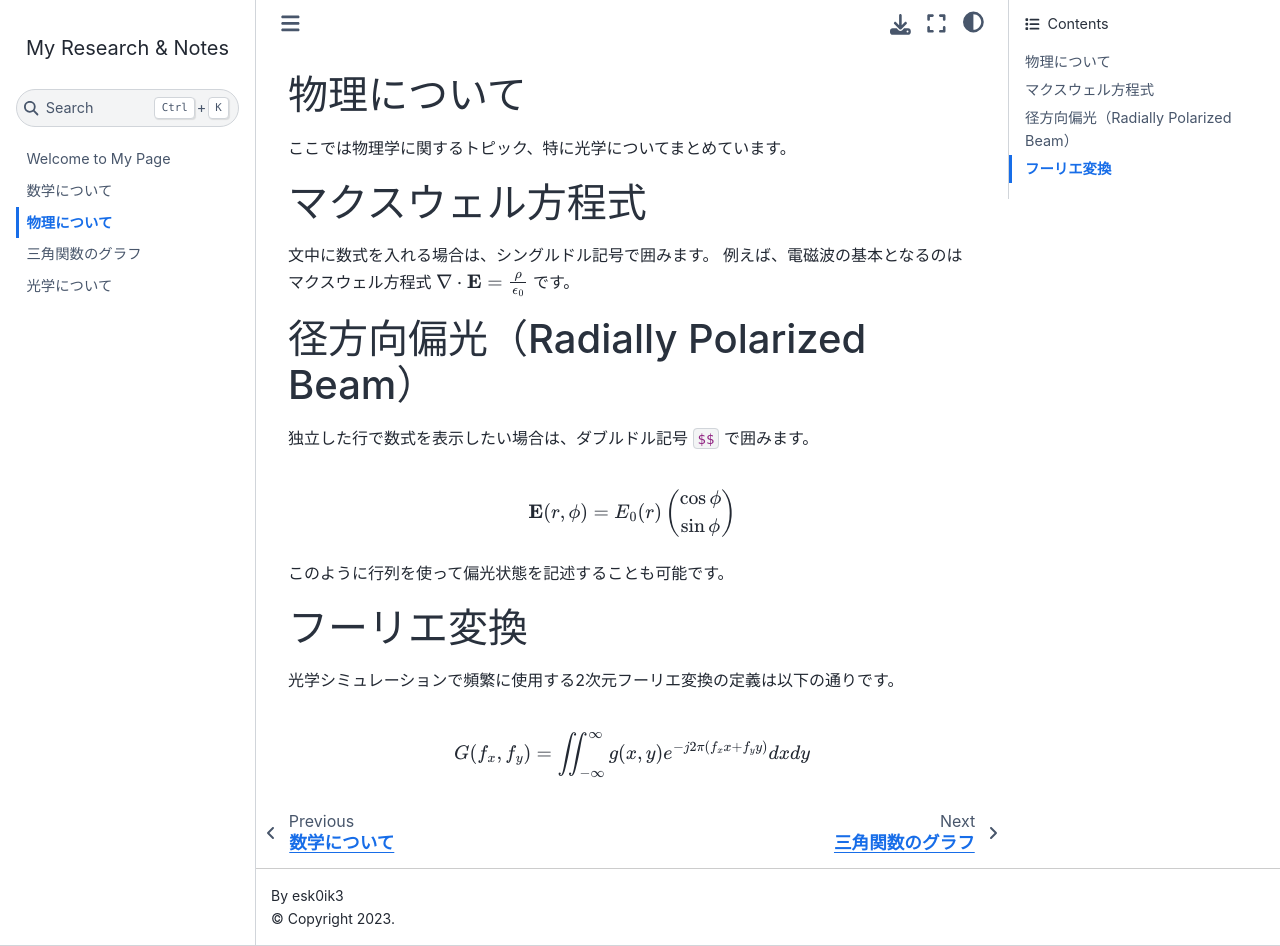
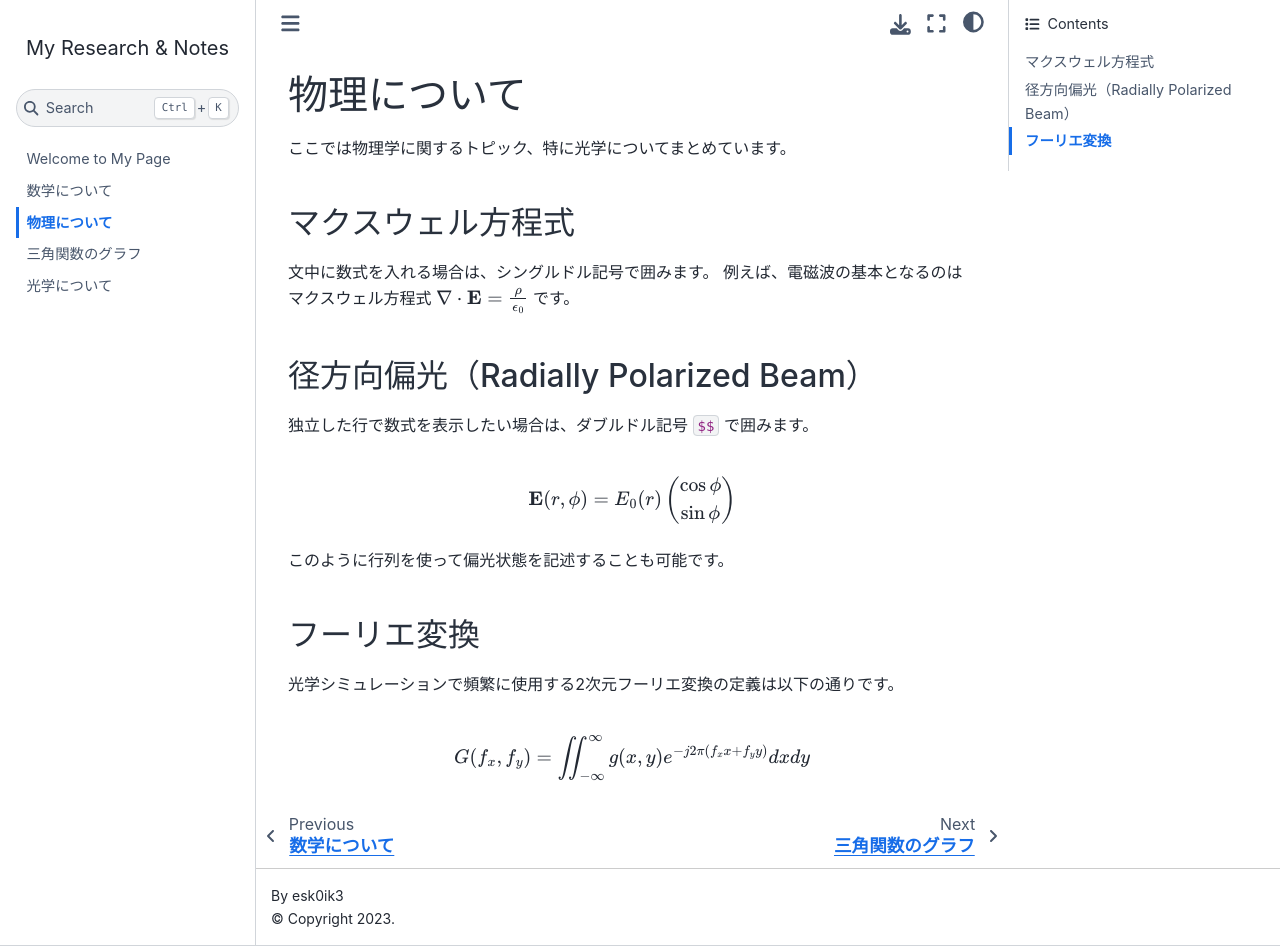
Before and after one commit to esk0ik3/esk0ik3.github.io, a Jupyter Book: the page built from physics.md, in a window 1280 px wide and 946 px high. Built offline with Jupyter Book 1.0.4 settings and Sphinx 7.4.7 and the Sphinx Book theme 1.1.4, drawn with Linux system fonts in a browser that asks for light colours.

Commit message:
Update physics.md

```diff
--- a/physics.md
+++ b/physics.md
@@ -1,4 +1,4 @@
-## 物理について
+# 物理について
 
 ここでは物理学に関するトピック、特に光学についてまとめています。
 
```
